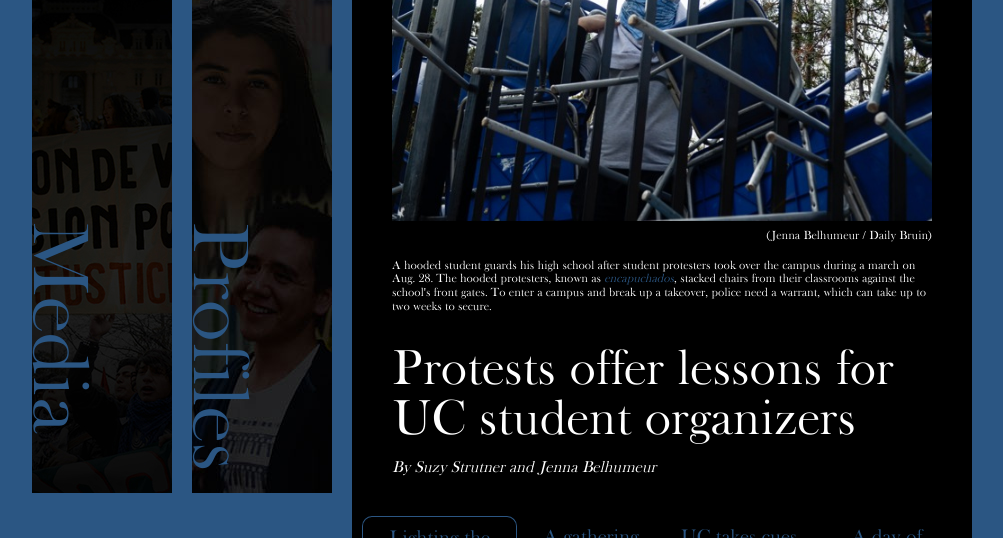
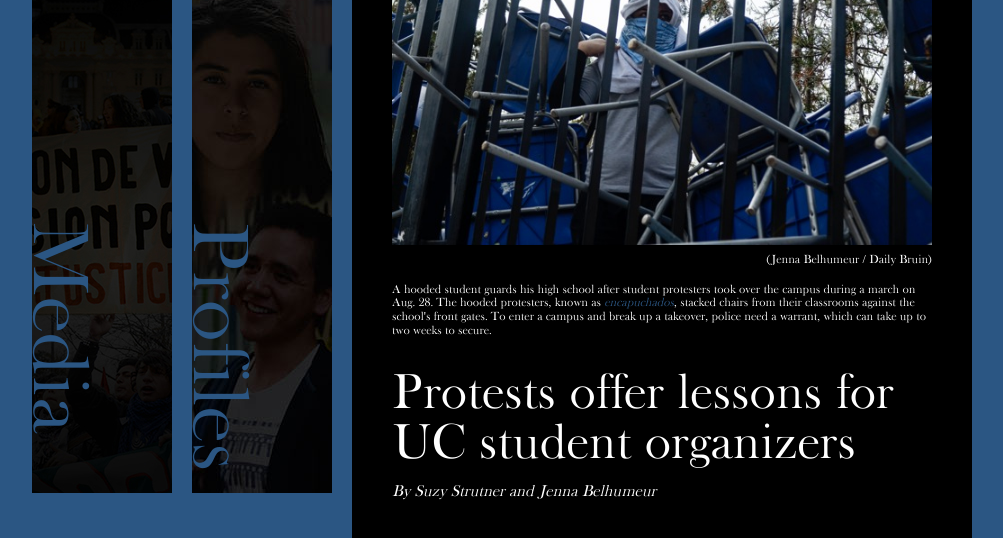
Before and after one commit to dailybruin/interactive.2012.chilean-winter, a plain HTML site: page index.html in a window 1280 px wide. Shown: the part 678-1216 px from the top of the page, without its empty margins (138-1141 px from the left). Drawn offline with Linux system fonts and the light colour scheme.

Commit message:
One more commit

```diff
--- a/css/index.css
+++ b/css/index.css
@@ -235,6 +235,7 @@ a.nextsection:hover, a.nextsection:active {
 
 .articleimg {
 	width: 100%;
+	margin-top: 40px;
 	text-align: center;
 }
 
--- a/index.html
+++ b/index.html
@@ -292,8 +292,6 @@
 			</div><!--side-nav-->
 
 			<div id="main">
-				<div class="fb-like" data-href="http://chileanwinter.dailybruin.com" data-send="true" data-width="540" data-show-faces="true" data-font="arial" data-colorscheme="dark"></div>
-				<br/>
 				<div class="articleimg" id="aimg1">
 					<img src="media/gallery/DSC_8093.jpg"/><p class="credit">(Jenna Belhumeur / Daily Bruin)</p>
 					<p>A hooded student guards his high school after student protesters took over the campus during a march on Aug. 28. The hooded protesters, known as <span class="define italics" name="encapuchados">encapuchados</span>, stacked chairs from their classrooms against the school's front gates. To enter a campus and break up a takeover, police need a warrant, which can take up to two weeks to secure.</p>
@@ -312,6 +310,7 @@
 				</div>
 				<br/><br/>
 				<div id="articletitle"><h1>Protests offer lessons for UC student organizers</h1><br/><p class="italics">By Suzy Strutner and Jenna Belhumeur</p></div>
+				<div class="fb-like" data-href="http://chileanwinter.dailybruin.com" data-send="true" data-width="540" data-show-faces="true" data-font="arial" data-colorscheme="dark"></div>
 				<ul class="tabs">
 					<li class="tab activetab" id="tab1"><a href="#">Lighting the spark</a></li>
 					<li class="tab" id="tab2"><a href="#">A gathering storm</a></li>
```
